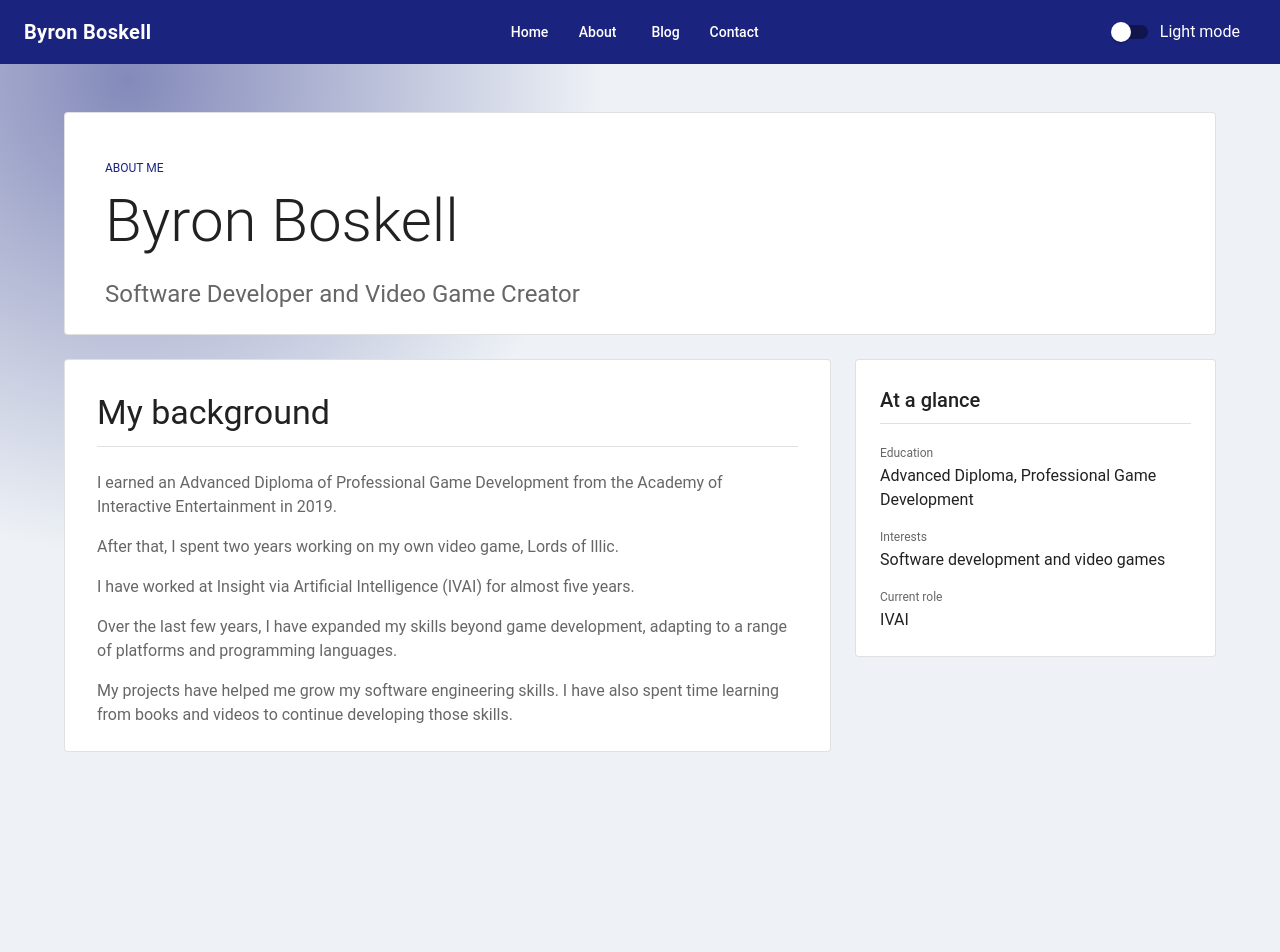
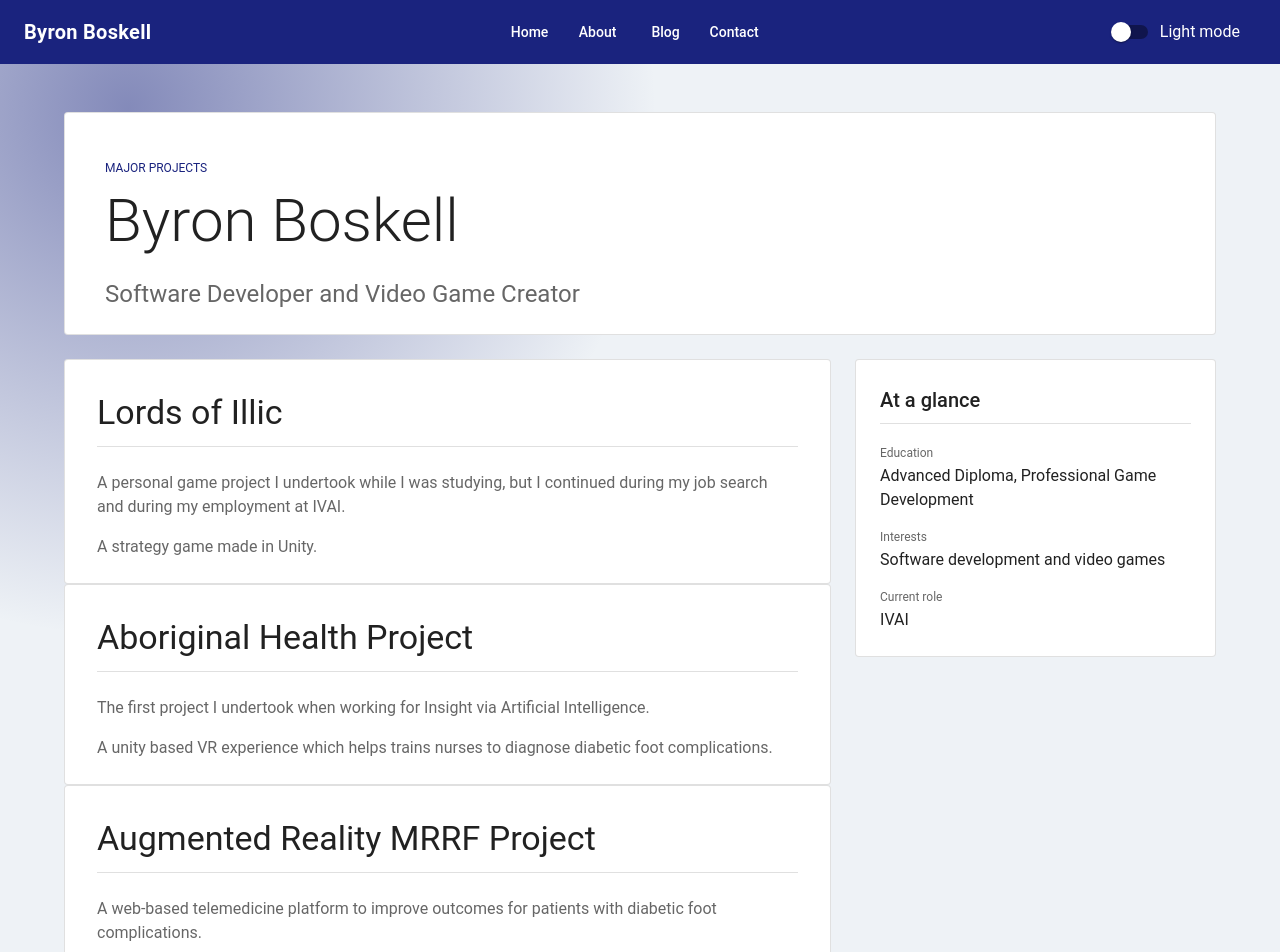
Before and after one commit to byronboskell/byronboskell.github.io, a React (Vite) app in the folder bbportfolio/: page / in a window 1280 px wide. Shown: the top 952 px of the page. Before the commit the page ends 800 px from the top, so only its background shows below. Built offline with nearby package versions, Linux system fonts and the light colour scheme.

Commit message:
about/info pages: moving some content into a re-usable component. Adjusting home page

```diff
--- /dev/null
+++ b/bbportfolio/src/components/info-panel.tsx
@@ -0,0 +1,38 @@
+import React from "react";
+import { Box, Card, CardContent, Divider, Stack, Typography } from "@mui/material";
+
+const InfoPanel: React.FC = () => (
+
+    <Stack component="aside" spacing={3}>
+        <Card variant="outlined">
+            <CardContent sx={{ p: 3 }}>
+                <Typography variant="h6" component="h2" gutterBottom>
+                    At a glance
+                </Typography>
+                <Divider sx={{ mb: 2 }} />
+                <Stack spacing={1.5}>
+                    <Box>
+                        <Typography variant="caption" color="text.secondary">
+                            Education
+                        </Typography>
+                        <Typography>Advanced Diploma, Professional Game Development</Typography>
+                    </Box>
+                    <Box>
+                        <Typography variant="caption" color="text.secondary">
+                            Interests
+                        </Typography>
+                        <Typography>Software development and video games</Typography>
+                    </Box>
+                    <Box>
+                        <Typography variant="caption" color="text.secondary">
+                            Current role
+                        </Typography>
+                        <Typography>IVAI</Typography>
+                    </Box>
+                </Stack>
+            </CardContent>
+        </Card>
+    </Stack>
+);
+
+export default InfoPanel;
--- a/bbportfolio/src/pages/about-page.tsx
+++ b/bbportfolio/src/pages/about-page.tsx
@@ -1,6 +1,7 @@
 import React from "react";
 import { Box, Card, CardContent, Divider, Stack, Typography } from "@mui/material";
 import PageLayout from "../components/page-layout";
+import InfoPanel from "../components/info-panel";
 
 const AboutPage: React.FC = () => (
     <PageLayout>
@@ -61,36 +62,7 @@ const AboutPage: React.FC = () => (
                     </CardContent>
                 </Card>
 
-                <Stack component="aside" spacing={3}>
-                    <Card variant="outlined">
-                        <CardContent sx={{ p: 3 }}>
-                            <Typography variant="h6" component="h2" gutterBottom>
-                                At a glance
-                            </Typography>
-                            <Divider sx={{ mb: 2 }} />
-                            <Stack spacing={1.5}>
-                                <Box>
-                                    <Typography variant="caption" color="text.secondary">
-                                        Education
-                                    </Typography>
-                                    <Typography>Advanced Diploma, Professional Game Development</Typography>
-                                </Box>
-                                <Box>
-                                    <Typography variant="caption" color="text.secondary">
-                                        Interests
-                                    </Typography>
-                                    <Typography>Software development and video games</Typography>
-                                </Box>
-                                <Box>
-                                    <Typography variant="caption" color="text.secondary">
-                                        Current role
-                                    </Typography>
-                                    <Typography>IVAI</Typography>
-                                </Box>
-                            </Stack>
-                        </CardContent>
-                    </Card>
-                </Stack>
+                <InfoPanel />
             </Box>
         </Stack>
     </PageLayout>
--- a/bbportfolio/src/pages/home-page.tsx
+++ b/bbportfolio/src/pages/home-page.tsx
@@ -1,6 +1,7 @@
 import React from "react";
 import { Box, Card, CardContent, Divider, Stack, Typography } from "@mui/material";
 import PageLayout from "../components/page-layout";
+import InfoPanel from "../components/info-panel";
 
 const HomePage: React.FC = () => (
     <PageLayout>
@@ -8,7 +9,7 @@ const HomePage: React.FC = () => (
             <Card component="article" variant="outlined">
                 <CardContent sx={{ p: { xs: 3, md: 5 } }}>
                     <Typography variant="overline" color="primary">
-                        About me
+                        Major Projects
                     </Typography>
                     <Typography variant="h2" component="h1" gutterBottom>
                         Byron Boskell
@@ -27,70 +28,62 @@ const HomePage: React.FC = () => (
                     alignItems: "start",
                 }}
             >
+                <Stack>
                     <Card component="article" variant="outlined">
                         <CardContent sx={{ p: { xs: 3, md: 4 } }}>
                             <Typography variant="h4" component="h2" gutterBottom>
-                            My background
+                                Lords of Illic
                             </Typography>
                             <Divider sx={{ mb: 3 }} />
 
                             <Stack spacing={2}>
                                 <Typography color="text.secondary">
-                                I earned an Advanced Diploma of Professional Game Development from
-                                the Academy of Interactive Entertainment in 2019.
+                                    A personal game project I undertook while I was studying, but I continued during my job search and during my employment at IVAI.
                                 </Typography>
                                 <Typography color="text.secondary">
-                                After that, I spent two years working on my own video game, Lords
-                                of Illic.
-                            </Typography>
-                            <Typography color="text.secondary">
-                                I have worked at Insight via Artificial Intelligence (IVAI) for
-                                almost five years.
-                            </Typography>
-                            <Typography color="text.secondary">
-                                Over the last few years, I have expanded my skills beyond game
-                                development, adapting to a range of platforms and programming
-                                languages.
-                            </Typography>
-                            <Typography color="text.secondary">
-                                My projects have helped me grow my software engineering skills.
-                                I have also spent time learning from books and videos to continue
-                                developing those skills.
+                                    A strategy game made in Unity.
                                 </Typography>
                             </Stack>
                         </CardContent>
                     </Card>
 
-                <Stack component="aside" spacing={3}>
-                    <Card variant="outlined">
-                        <CardContent sx={{ p: 3 }}>
-                            <Typography variant="h6" component="h2" gutterBottom>
-                                At a glance
+                    <Card component="article" variant="outlined">
+                        <CardContent sx={{ p: { xs: 3, md: 4 } }}>
+                            <Typography variant="h4" component="h2" gutterBottom>
+                                Aboriginal Health Project
                             </Typography>
-                            <Divider sx={{ mb: 2 }} />
-                            <Stack spacing={1.5}>
-                                <Box>
-                                    <Typography variant="caption" color="text.secondary">
-                                        Education
+                            <Divider sx={{ mb: 3 }} />
+
+                            <Stack spacing={2}>
+                                <Typography color="text.secondary">
+                                    The first project I undertook when working for Insight via Artificial Intelligence.
                                 </Typography>
-                                    <Typography>Advanced Diploma, Professional Game Development</Typography>
-                                </Box>
-                                <Box>
-                                    <Typography variant="caption" color="text.secondary">
-                                        Interests
+                                <Typography color="text.secondary">
+                                    A unity based VR experience which helps trains nurses to diagnose diabetic foot complications.
                                 </Typography>
-                                    <Typography>Software development and video games</Typography>
-                                </Box>
-                                <Box>
-                                    <Typography variant="caption" color="text.secondary">
-                                        Current role
+                            </Stack>
+                        </CardContent>
+                    </Card>
+
+                    <Card component="article" variant="outlined">
+                        <CardContent sx={{ p: { xs: 3, md: 4 } }}>
+                            <Typography variant="h4" component="h2" gutterBottom>
+                                Augmented Reality MRRF Project
                             </Typography>
-                                    <Typography>IVAI</Typography>
-                                </Box>
+                            <Divider sx={{ mb: 3 }} />
+
+                            <Stack spacing={2}>
+                                <Typography color="text.secondary">
+                                    A web-based telemedicine platform to improve outcomes for patients with diabetic foot complications.
+                                </Typography>
+                                <Typography color="text.secondary">
+                                    During this project I had to transition my skills from Unity to full stack development making use of typescript, react and aws services.
+                                </Typography>
                             </Stack>
                         </CardContent>
                     </Card>
                 </Stack>
+                <InfoPanel />
             </Box>
         </Stack>
     </PageLayout>
```
Lines whose indentation alone changed are shown as unchanged.
